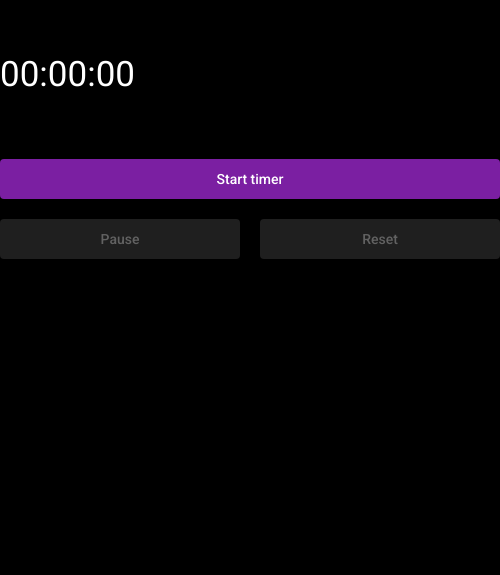
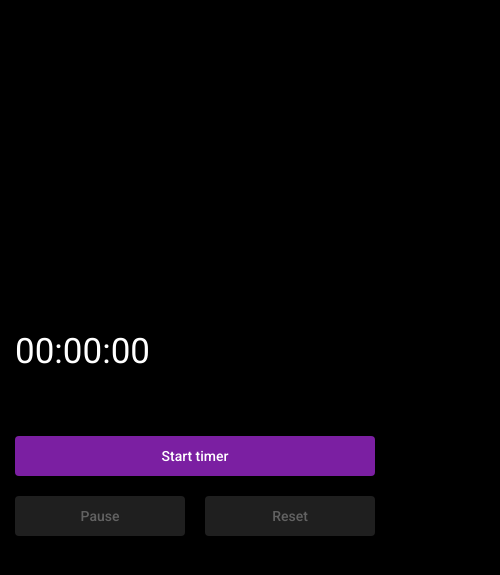
Before and after one commit to kopyl/timerTestTask, an Angular app: page / in a window 390 px wide. Shown: the part 263-838 px from the top of the page, 500 px wide, since content can reach past the window. Built offline with nearby package versions, Linux system fonts and the light colour scheme.

Commit message:
Add adaptivity, responsiveness and cleaned styles

```diff
--- a/src/app/app.component.sass
+++ b/src/app/app.component.sass
@@ -1,21 +1,25 @@
 :host
     display: grid
+    flex-direction: column
     width: 100%
     height: 100%
+    padding: 0px 15px 45px 15px
 
 section
     display: grid
     height: 200px
-    // min-width: 200px
-    // max-width: 700px
-    width: 500px
+    width: 100%
+    max-width: 500px
     position: relative
-    top: 50%
-    transform: translateY(-50%)
     justify-self: center
+    align-self: center
 
-// button.resume-pause, button.wait
-//     margin-left: 10px
+    @media screen and ( max-width: 500px)
+        align-self: end
+        // transform: translateY(0%)
+        // top: inherit
+        // bottom: 0px
+        // top: 60%
 
 h1
     font-size: 35px
@@ -30,6 +34,5 @@ div.buttons
 button
     height: 40px
 
-
     &:first-child
         grid-column: 1 / span 2
--- a/src/styles.sass
+++ b/src/styles.sass
@@ -2,6 +2,7 @@
 *, *:before, *:after
     margin: 0
     padding: 0
+    box-sizing: border-box
 
 
 html, body
```
